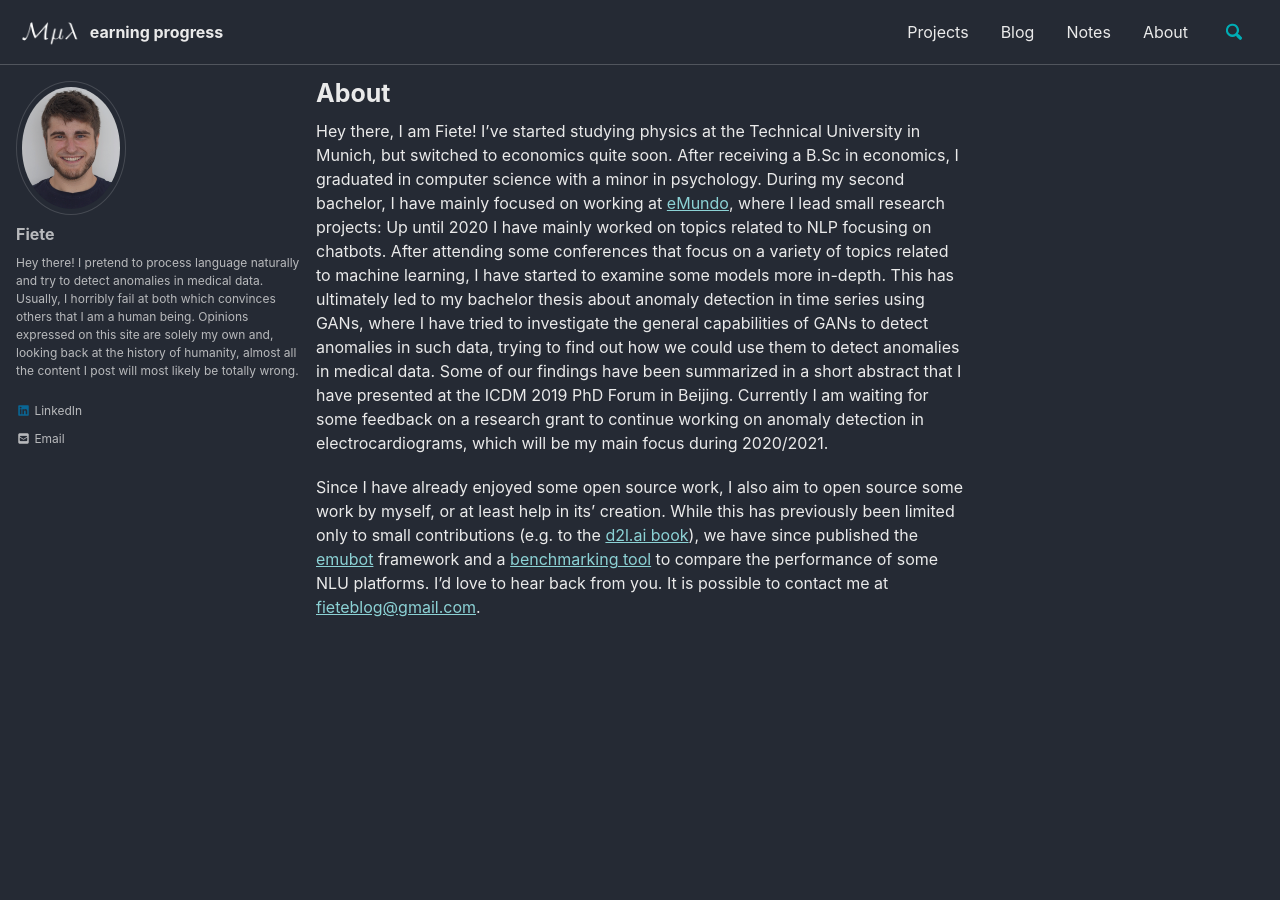
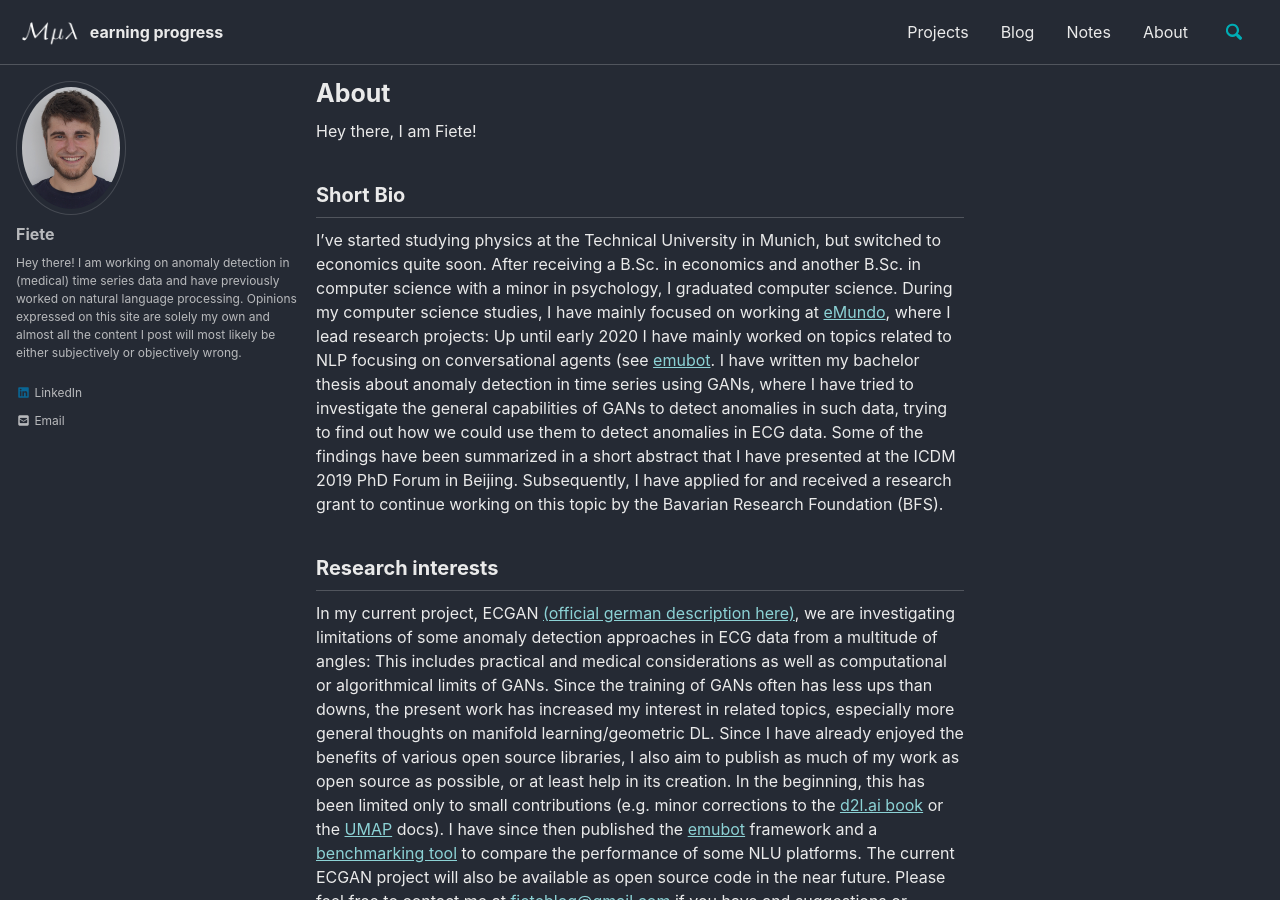
Before and after one commit to Fietel/Fietel.github.io, a Jekyll site: the page built from _pages/about.md, in a window 1280 px wide and 900 px high. Built offline with Jekyll 4.4.1, drawn with Linux system fonts in a browser that asks for light colours; cached includes are drawn as plain includes; nearby versions of some CDN libraries; some of the changed text lies outside the part shown.

```diff
--- a/Gemfile
+++ b/Gemfile
@@ -13,7 +13,7 @@ gem "jekyll", "~> 4.2.0"
 # This is the default theme for new Jekyll sites. You may change this to anything you like.
 gem "minima", "~> 2.5.1"
 gem "minimal-mistakes-jekyll", "4.22.0"
-gem "nokogiri", ">= 1.11.1"
+gem "nokogiri", ">= 1.13.6"
 
 
 # If you want to use GitHub Pages, remove the "gem "jekyll"" above and
@@ -33,3 +33,6 @@ gem "tzinfo-data", platforms: [:mingw, :mswin, :x64_mingw, :jruby]
 
 # Performance-booster for watching directories on Windows
 gem "wdm", "~> 0.1.0" if Gem.win_platform?
+
+
+gem "webrick", "~> 1.7"
--- a/_config.yml
+++ b/_config.yml
@@ -138,7 +138,7 @@ minimal_mistakes_skin: "dark" # "default","air", "aqua", "contrast", "dark", "di
 author:
   name: "Fiete"
   avatar: "assets/images/dis_is_me.png"
-  bio: "Hey there! I pretend to process language naturally and try to detect anomalies in medical data. Usually, I horribly fail at both which convinces others that I am a human being. Opinions expressed on this site are solely my own and, looking back at the history of humanity, almost all the content I post will most likely be totally wrong."
+  bio: "Hey there! I am working on anomaly detection in (medical) time series data and have previously worked on natural language processing. Opinions expressed on this site are solely my own and almost all the content I post will most likely be either subjectively or objectively wrong."
   email: fieteblog@gmail.com
   links:
     - label: "LinkedIn"
--- a/_pages/about.md
+++ b/_pages/about.md
@@ -4,8 +4,14 @@ title: About
 permalink: /about/
 ---
 
-Hey there, I am Fiete! I've started studying physics at the Technical University in Munich, but switched to economics quite soon. After receiving a B.Sc in economics, I graduated in computer science with a minor in psychology. During my second bachelor, I have mainly focused on working at [eMundo](https://e-mundo.de/), where I lead small research projects: Up until 2020 I have mainly worked on topics related to NLP focusing on chatbots.
-After attending some conferences that focus on a variety of topics related to machine learning, I have started to examine some models more in-depth. This has ultimately led to my bachelor thesis about anomaly detection in time series using GANs, where I have tried to investigate the general capabilities of GANs to detect anomalies in such data, trying to find out how we could use them to detect anomalies in medical data. Some of our findings have been summarized in a short abstract that I have presented at the ICDM 2019 PhD Forum in Beijing. Currently I am waiting for some feedback on a research grant to continue working on anomaly detection in electrocardiograms, which will be my main focus during 2020/2021.
+Hey there, I am Fiete!
 
-Since I have already enjoyed some open source work, I also aim to open source some work by myself, or at least help in its' creation. While this has previously been limited only to small contributions (e.g. to the [d2l.ai book](https://www.d2l.ai/index.html)), we have since published the [emubot](https://github.com/emundo/emubot) framework and a [benchmarking tool](https://github.com/emundo/nlutestframework) to compare the performance of some NLU platforms.
-I'd love to hear back from you. It is possible to contact me at [fieteblog@gmail.com](mailto:fieteblog-gmail.com).
+## Short Bio
+
+I've started studying physics at the Technical University in Munich, but switched to economics quite soon. After receiving a B.Sc. in economics and another B.Sc. in computer science with a minor in psychology, I graduated computer science. During my computer science studies, I have mainly focused on working at [eMundo](https://e-mundo.de/), where I lead research projects: Up until early 2020 I have mainly worked on topics related to NLP focusing on conversational agents (see [emubot](../projects/emubot). I have written my bachelor thesis about anomaly detection in time series using GANs, where I have tried to investigate the general capabilities of GANs to detect anomalies in such data, trying to find out how we could use them to detect anomalies in ECG data. Some of the findings have been summarized in a short abstract that I have presented at the ICDM 2019 PhD Forum in Beijing. Subsequently, I have applied for and received a research grant to continue working on this topic by the Bavarian Research Foundation (BFS).
+
+## Research interests
+
+In my current project, ECGAN [(official german description here)](https://forschungsstiftung.de/Projekte/Details/ECGAN-Erzeugung-und-Detektion-von-Anomalien-in-Zeitreihen-mit-Hilfe-von-Generative-Adversarial-Networks.html), we are investigating limitations of some anomaly detection approaches in ECG data from a multitude of angles: This includes practical and medical considerations as well as computational or algorithmical limits of GANs. Since the training of GANs often has less ups than downs, the present work has increased my interest in related topics, especially more general thoughts on manifold learning/geometric DL.
+Since I have already enjoyed the benefits of various open source libraries, I also aim to publish as much of my work as open source as possible, or at least help in its creation. In the beginning, this has been limited only to small contributions (e.g. minor corrections to the [d2l.ai book](https://www.d2l.ai/index.html) or the [UMAP](https://github.com/lmcinnes/umap) docs). I have since then published the [emubot](https://github.com/emundo/emubot) framework and a [benchmarking tool](https://github.com/emundo/nlutestframework) to compare the performance of some NLU platforms. The current ECGAN project will also be available as open source code in the near future.
+Please feel free to contact me at [fieteblog@gmail.com](mailto:fieteblog-gmail.com) if you have and suggestions or corrections!
--- a/_posts/2019-07-16-intro-to-gan.markdown
+++ b/_posts/2019-07-16-intro-to-gan.markdown
@@ -38,7 +38,7 @@ Here, _x_ is the data from our real distribution, _z_ some noise (usually $z\sim
 
 In summary, $\mathcal{G}$ and $\mathcal{D}$ fight to reduce or increase the log-likelihood of a correct prediction of D. This fight will theoretically end up at a saddle point which is a minimum with respect to the strategy of G and a maximum with respect to the strategy of D.
 
-I will skip the formal definition of the respective goals of each network and their loss functions and other practical hints, since these are commonly found in blog entries, the original paper or [other work you will most likely stumble upon][link-zu-salismus-paper]. Before connecting this with the more important bits required for our anomaly detection, I would like to introduce one of the more common obstacles during training: mode collapse.
+I will skip the formal definition of the respective goals of each network and their loss functions and other practical hints, since these are commonly found in blog entries, the original paper or [other work you will most likely stumble upon][salisman-improved-gan]. Before connecting this with the more important bits required for our anomaly detection, I would like to introduce one of the more common obstacles during training: mode collapse.
 
 ### Mode Collapse
 
```
Also changed, not shown: other parts of _posts/2019-07-16-intro-to-gan.markdown (+1 -0 lines), _projects/ecgan.md (added, +9 -0 lines), _projects/emubot.md (+4 -1 lines), _projects/project2.md (deleted, +0 -8 lines), Gemfile.lock, README.md, 1 other file.
